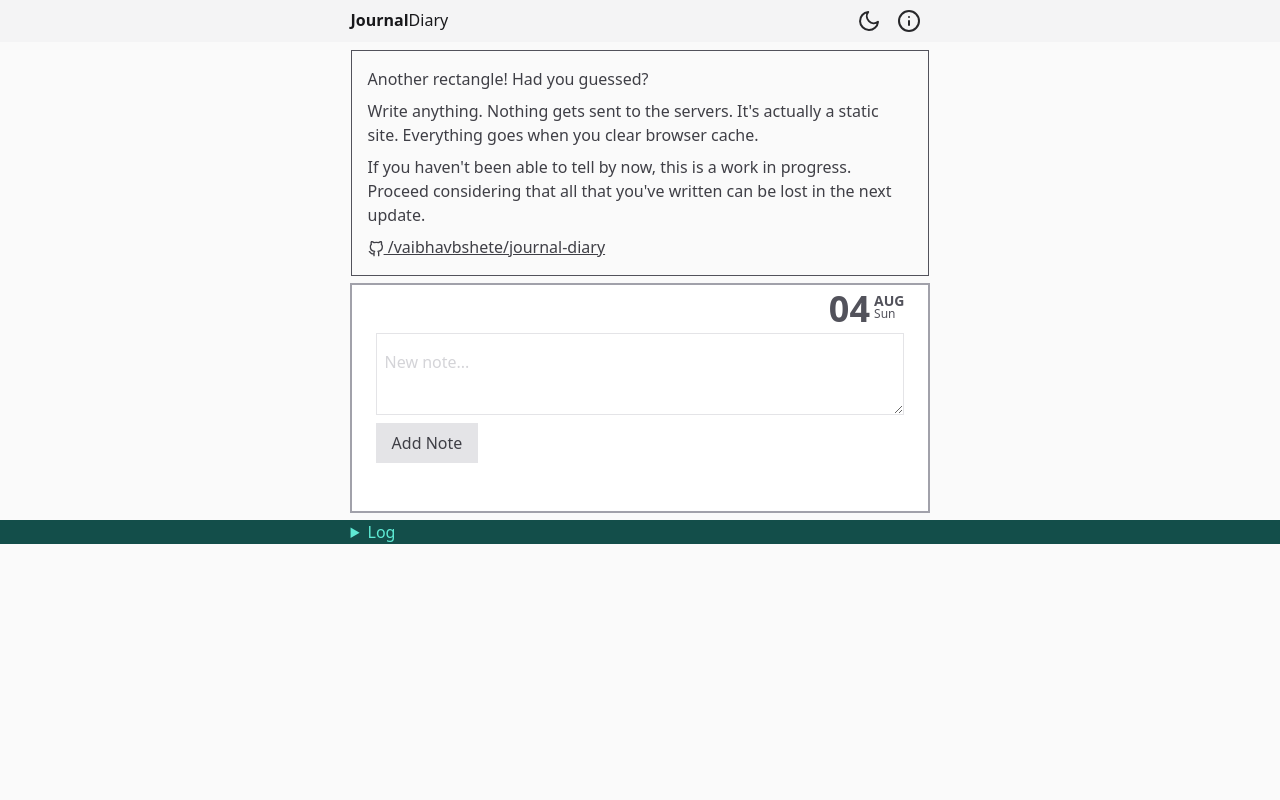
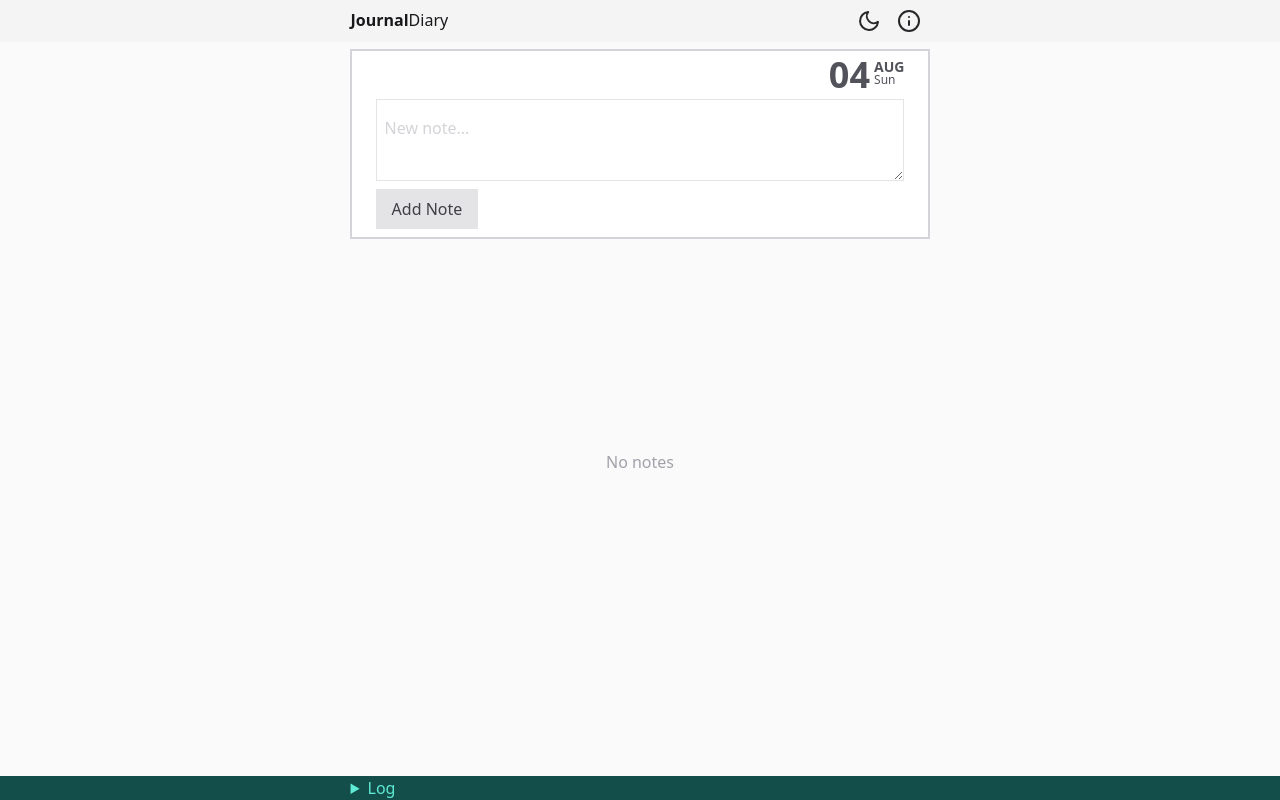
Before and after one commit to vaibhavbshete/journal-diary, a website built with Vite: page index.html in a window 1280 px wide. Built offline with nearby package versions, Linux system fonts and the light colour scheme.

Commit message:
use flex-col to properly set heights on empty notes

```diff
--- a/index.html
+++ b/index.html
@@ -37,8 +37,8 @@
     <!-- end favicons -->
 </head>
 <body class="dark">
-    <div class="bg-zinc-50 text text-zinc-700 dark:bg-zinc-700 dark:text-zinc-400 h-dvh  overflow-y-auto">
-        <header class="bg-zinc-100 text-zinc-900 dark:bg-zinc-900 dark:text-zinc-400 ">
+    <div class="bg-zinc-50 text text-zinc-700 dark:bg-zinc-700 dark:text-zinc-400 h-dvh  overflow-y-auto flex flex-col justify-between items-stretch">
+        <header class="bg-zinc-100 text-zinc-900 dark:bg-zinc-900 dark:text-zinc-400 sticky top-0 z-10">
             <div class="max-w-prose mx-auto flex justify-between px-2">
                 <h1 class="leading-[2.62]"><strong>Journal</strong>Diary</h1>
                 <div class="flex">
@@ -56,7 +56,7 @@
                 </div>
             </div>
         </header>
-        <div id="infoBar" class="max-w-prose mx-auto px-2 my-2" >
+        <div id="infoBar" class="w-full max-w-prose mx-auto px-2 my-2 hidden" >
            <div class=" border border-zinc-600 px-4 py-4" >
                 <p class="mb-2">
                     Another rectangle! Had you guessed?
@@ -75,8 +75,8 @@
                 </p>
             </div>
         </div>
-        <div class="px-2 my-2 max-w-prose mx-auto dark:text-zinc-200 dark:bg-zinc-700 " id="form">
-            <div class="group px-6 pb-12 relative  bg-white dark:bg-zinc-600 border ring-1 border-zinc-400 ring-zinc-400 focus-within:border-zinc-800 focus-within:ring-zinc-800 dark:border-zinc-400 dark:ring-zinc-400 dark:focus-within:border-zinc-300 dark:focus-within:ring-zinc-300 ">
+        <div class="px-2 my-2 w-full max-w-prose mx-auto dark:text-zinc-200 dark:bg-zinc-700 " id="form" role="form">
+            <div class="group px-6 pb-2 relative bg-white dark:bg-zinc-600 border ring-1 border-zinc-300 ring-zinc-300 focus-within:border-zinc-400 focus-within:ring-zinc-400 dark:border-zinc-500 dark:ring-zinc-500 dark:focus-within:border-zinc-400 dark:focus-within:ring-zinc-400 ">
                 <div class="flex justify-end ">
                     <div class="block  text-zinc-600 dark:text-zinc-400" >
                         <button class="py-1 text-left hover:bg-zinc-300" id="formDateBtn">
@@ -122,6 +122,7 @@
                 <div class="text-zinc-400 dark:text-zinc-500">No notes</div>
             </li>
         </template>
+        <ul class="mt-4 px-2 pb-2 space-y-4 w-full max-w-prose mx-auto flex-grow" id="notesList">
         </ul>
         <details class="sticky bottom-0 w-full bg-teal-900 text-teal-300">
             <summary class="max-w-prose mx-auto px-2 list-">Log</summary>
```
